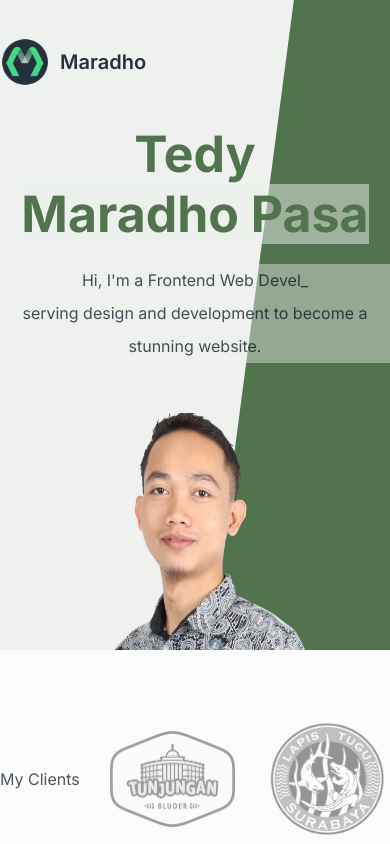
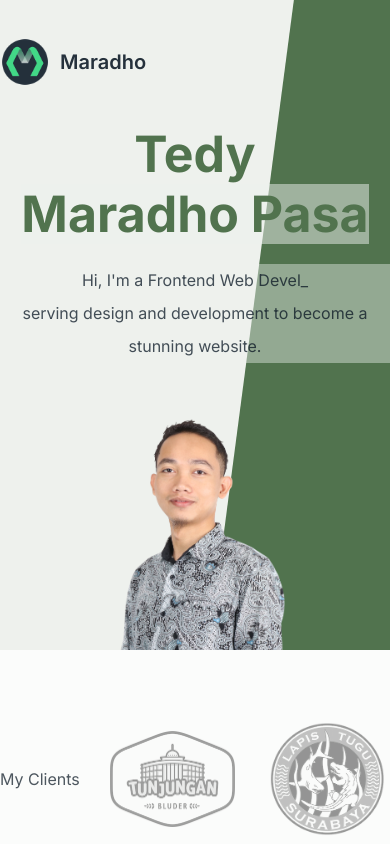
Before and after one commit to tedymaradho/maradho, a React (Vite) app: page / in a window 390 px wide. Shown: the top 844 px of the page. Built offline with nearby package versions, Linux system fonts and the light colour scheme; the HTML template or start-up script is replaced by a standard one.

Commit message:
image responsive

```diff
--- a/src/components/Header.jsx
+++ b/src/components/Header.jsx
@@ -79,8 +79,13 @@ const Desc = styled.p`
     position: absolute;
     top: 0;
     left: 0;
-    width: 100%;
     height: 100%;
+    @media ${device.mobileS} {
+      width: 100%;
+    }
+    @media ${device.tablet} {
+      width: 90%;
+    }
     opacity: 0.5;
     background-color: ${(props) => props.theme.bg};
     z-index: -1;
@@ -103,11 +108,12 @@ const Right = styled.div`
   background-image: url(${MyPhoto});
   background-repeat: no-repeat;
   @media ${device.mobileS} {
-    background-size: 300px 461px;
+    background-size: 56.7%;
     background-position: center 10%;
   }
   @media ${device.tablet} {
     background-size: 529px 690px;
+    background-position: -10% 10%;
   }
 `;
 
```
